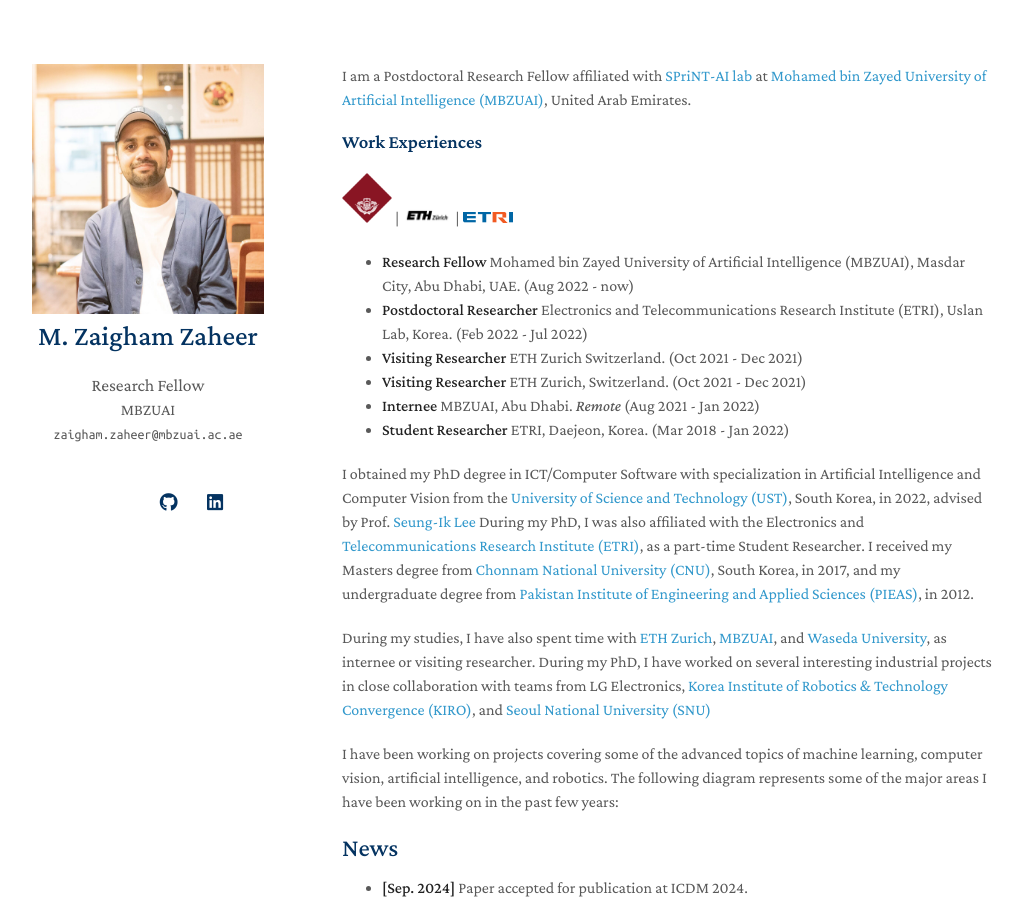
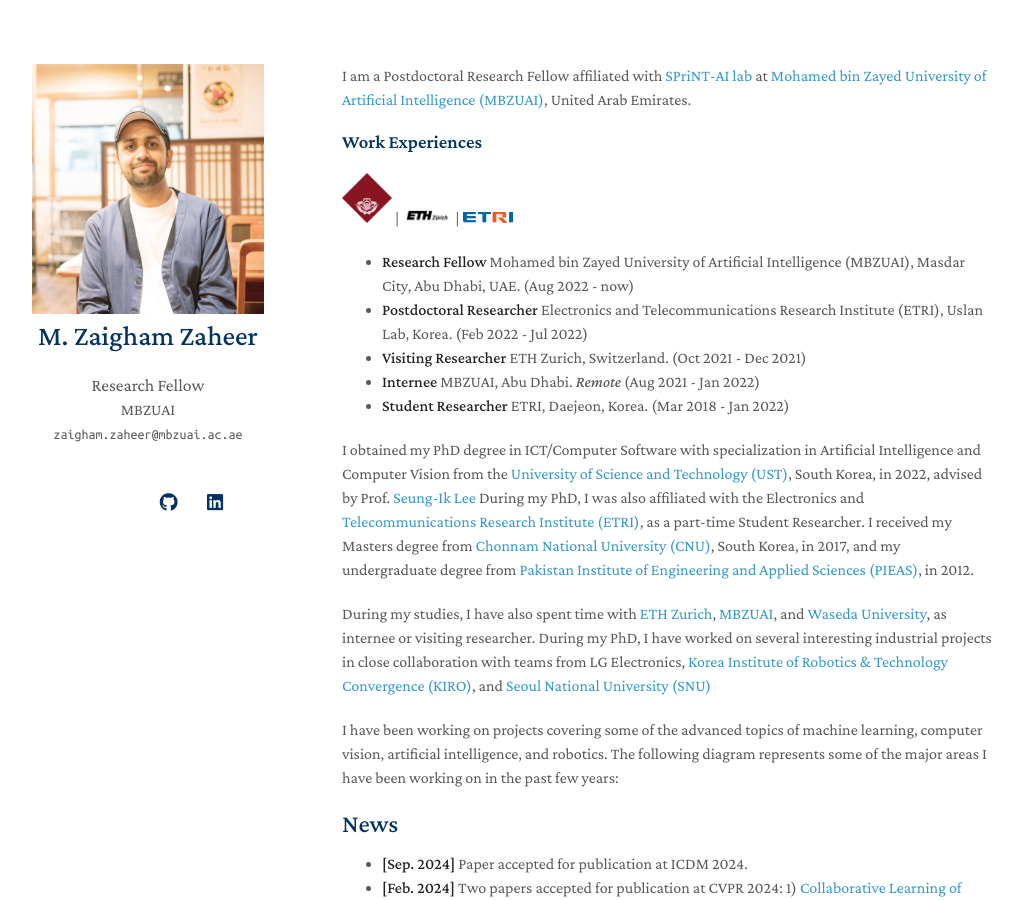
Before and after one commit to ZaighamZ/ZaighamZ.github.io, a Jekyll site: the page built from index.md, in a window 1280 px wide and 900 px high. Shown: the whole window, without its empty margins (128-1150 px from the left). Built offline with Jekyll 4.4.1, drawn with Linux system fonts in a browser that asks for light colours; nearby versions of some CDN libraries; a style sheet for code colours, icons or effects is not loaded.

Commit message:
Update index.md

```diff
--- a/index.md
+++ b/index.md
@@ -16,7 +16,6 @@ I am a Postdoctoral Research Fellow affiliated with [SPriNT-AI lab](https://www.
 
 - **Research Fellow** Mohamed bin Zayed University of Artificial Intelligence (MBZUAI), Masdar City, Abu Dhabi, UAE. (Aug 2022 - now)
 - **Postdoctoral Researcher** Electronics and Telecommunications Research Institute (ETRI), Uslan Lab, Korea. (Feb 2022 - Jul 2022)
-- **Visiting Researcher** ETH Zurich Switzerland. (Oct 2021 - Dec 2021)
 - **Visiting Researcher** ETH Zurich, Switzerland. (Oct 2021 - Dec 2021)
 - **Internee** MBZUAI, Abu Dhabi. *Remote*  (Aug 2021 - Jan 2022)
 - **Student Researcher** ETRI, Daejeon, Korea. (Mar 2018 - Jan 2022)
```
